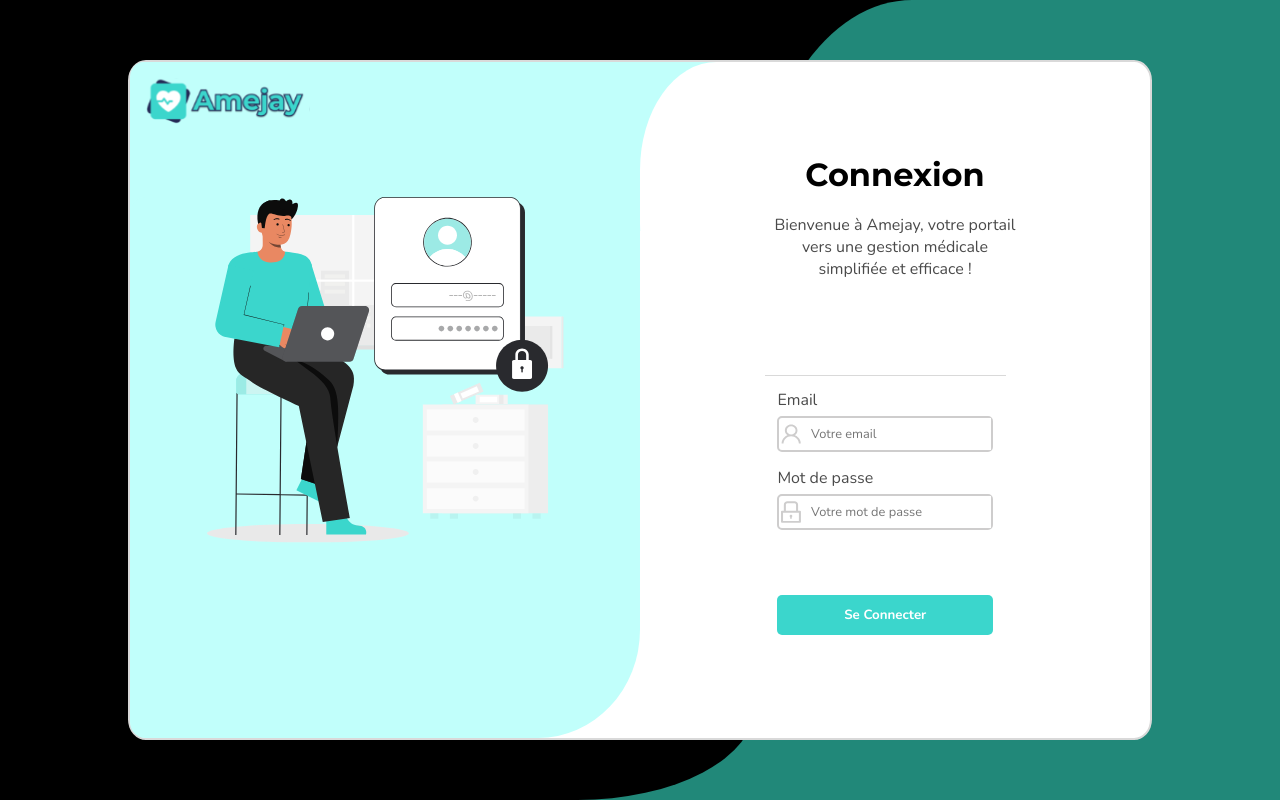
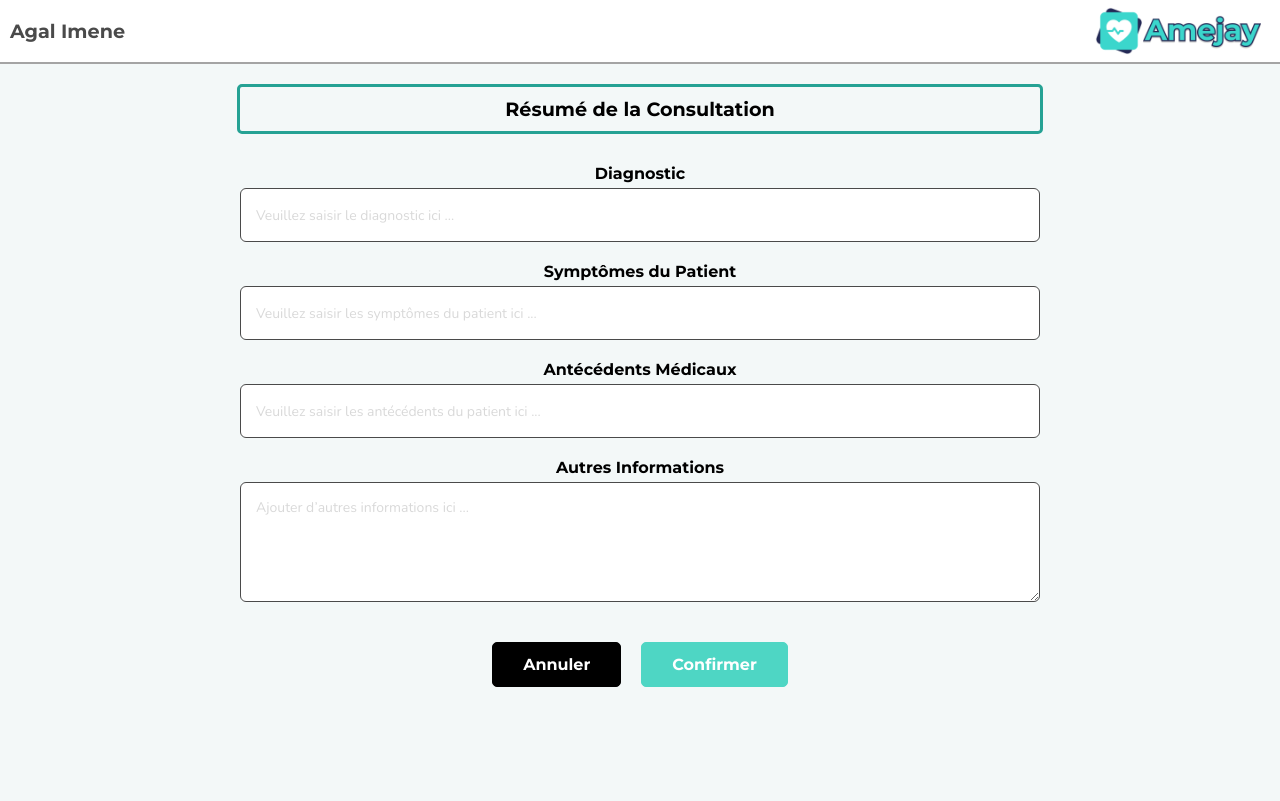
Before and after one commit to fatmakhadidja/systeme-de-gestion-DPI, an Angular app in the folder Frontend/Gestion_DPI/: page /resume in a window 1280 px wide. Shown: the top 801 px of the page. Built offline with nearby package versions, Linux system fonts and the light colour scheme.

Commit message:
solving issues

```diff
--- a/Frontend/Gestion_DPI/src/app/app.component.html
+++ b/Frontend/Gestion_DPI/src/app/app.component.html
@@ -1,3 +1,2 @@
 <!--landing page-->
-<app-login></app-login>
 <router-outlet></router-outlet>
--- a/Frontend/Gestion_DPI/src/app/app.config.ts
+++ b/Frontend/Gestion_DPI/src/app/app.config.ts
@@ -1,10 +1,11 @@
 import { ApplicationConfig, provideZoneChangeDetection } from '@angular/core';
 import { provideRouter } from '@angular/router';
+import { provideHttpClient } from '@angular/common/http';
 
 import { routes } from './app.routes';
 import { provideClientHydration, withEventReplay } from '@angular/platform-browser';
 
 export const appConfig: ApplicationConfig = {
-  providers: [provideZoneChangeDetection({ eventCoalescing: true }), provideRouter(routes), provideClientHydration(withEventReplay()),
+  providers: [provideZoneChangeDetection({ eventCoalescing: true }), provideRouter(routes),provideClientHydration(withEventReplay()),provideHttpClient(), provideClientHydration(withEventReplay()),
    ]
 };
```
